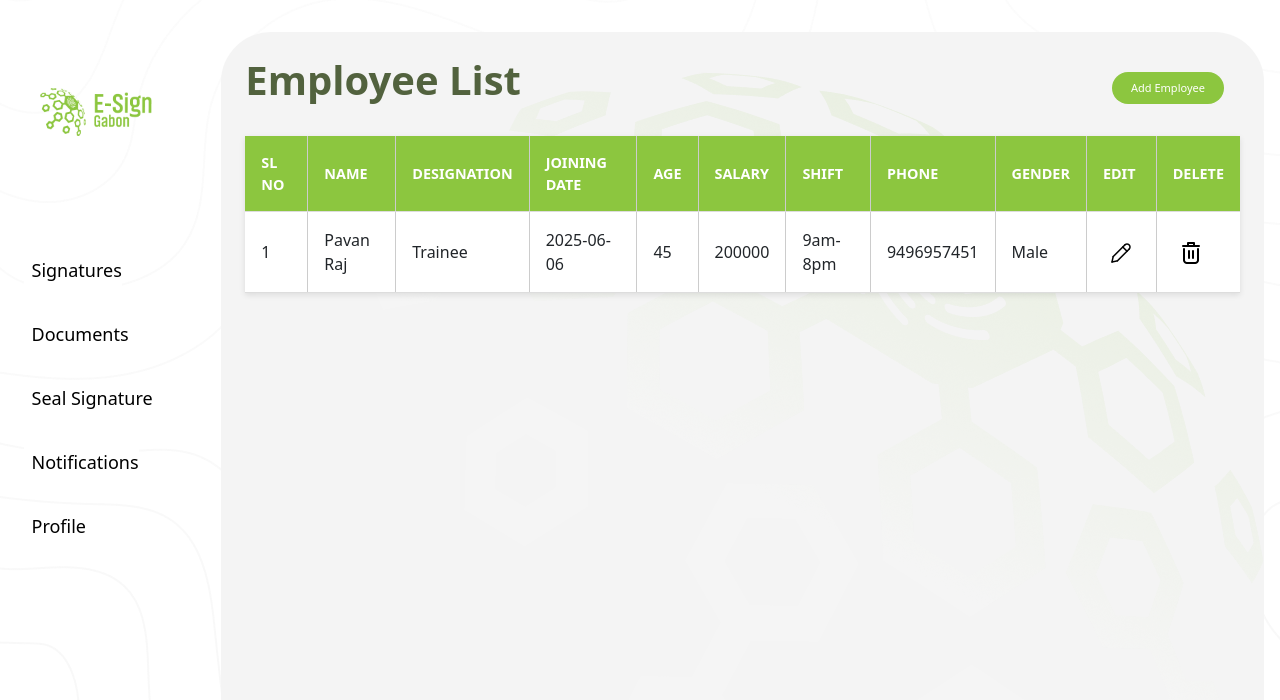
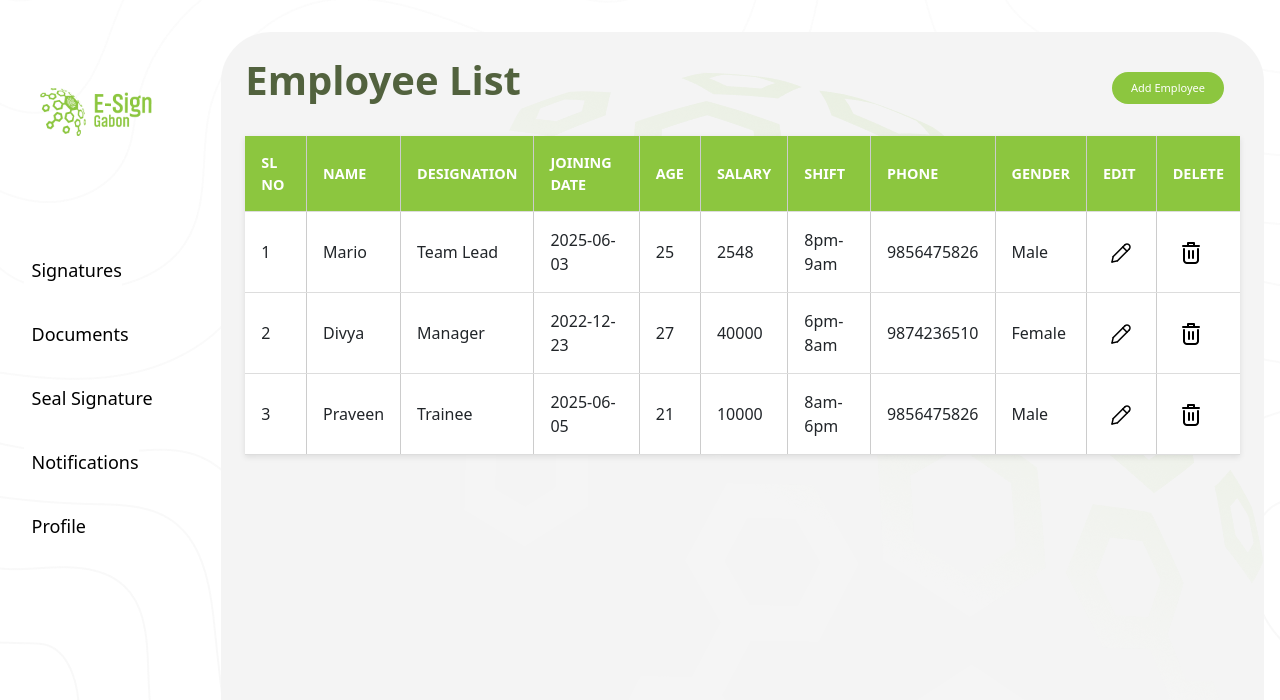
Before and after one commit to DhiaShams/Angular-learning, an Angular app: page /list in a window 1280 px wide. Shown: the top 700 px of the page. Built offline with nearby package versions, Linux system fonts and the light colour scheme; data requests are answered from the project's data file.

Commit message:
Corrected add after edit problem

```diff
--- a/db.json
+++ b/db.json
@@ -1,15 +1,37 @@
 {
   "employees": [
     {
-      "id": "38a9",
-      "name": "Pavan Raj",
+      "name": "Mario",
+      "designation": "Team Lead",
+      "date": "2025-06-03",
+      "age": 25,
+      "gender": "Male",
+      "shift": "8pm-9am",
+      "phone": "9856475826",
+      "salary": 2548,
+      "id": "133e"
+    },
+    {
+      "id": "2f29",
+      "name": "Divya",
+      "designation": "Manager",
+      "date": "2022-12-23",
+      "age": 27,
+      "gender": "Female",
+      "shift": "6pm-8am",
+      "phone": "9874236510",
+      "salary": 40000
+    },
+    {
+      "id": "429c",
+      "name": "Praveen",
       "designation": "Trainee",
-      "date": "2025-06-06",
-      "age": 45,
+      "date": "2025-06-05",
+      "age": 21,
       "gender": "Male",
-      "shift": "9am-8pm",
-      "phone": "9496957451",
-      "salary": 200000
+      "shift": "8am-6pm",
+      "phone": "9856475826",
+      "salary": 10000
     }
   ]
 }
--- a/src/app/components/employees/employees.ts
+++ b/src/app/components/employees/employees.ts
@@ -129,6 +129,8 @@ export class Employees {
     this.submitted = false;
     if(mode == 'add'){
       this.employeeForm.reset();
+      this.editMode=false;
+      this.employeeId=null;
     }
   }
   getEmployeeList() {
```
